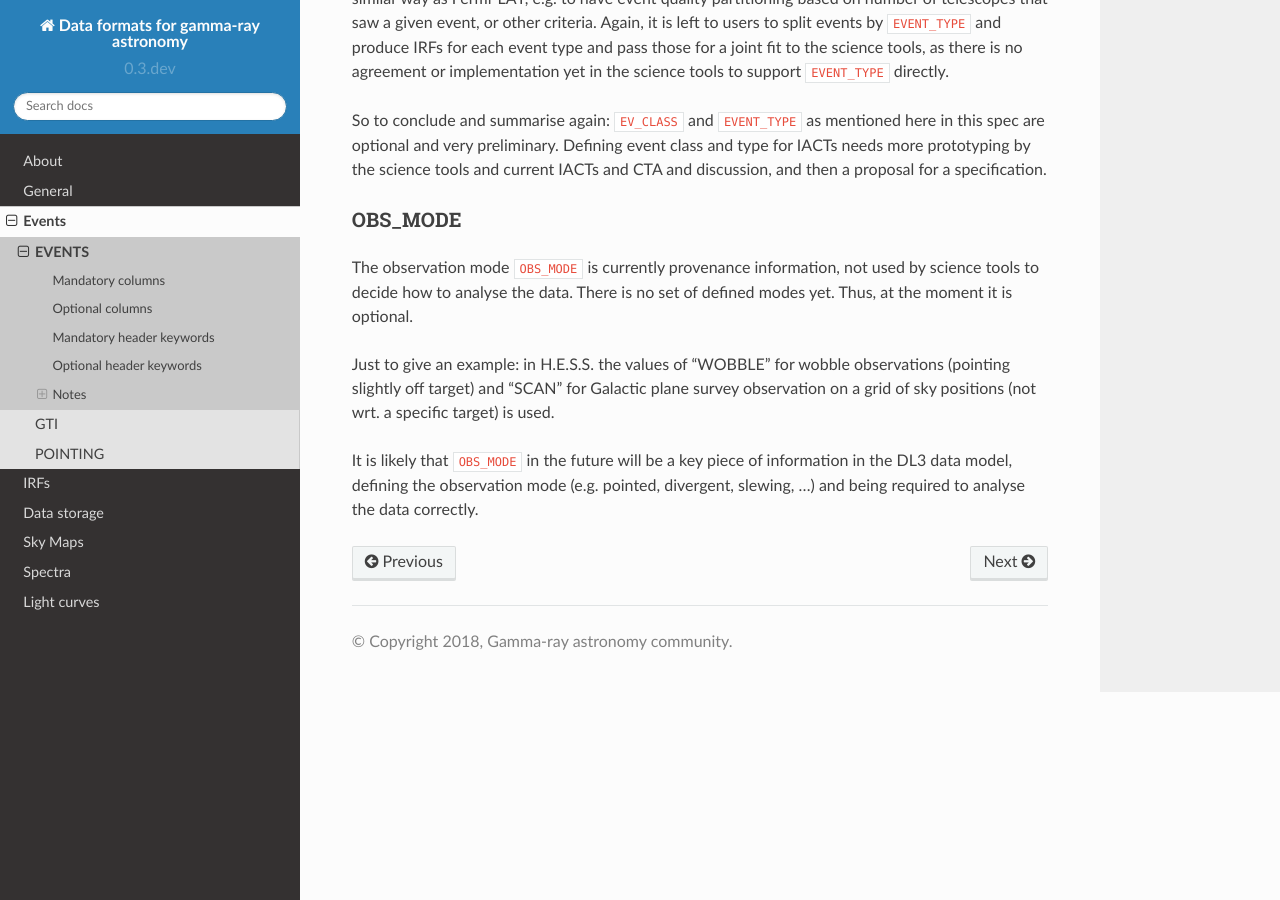
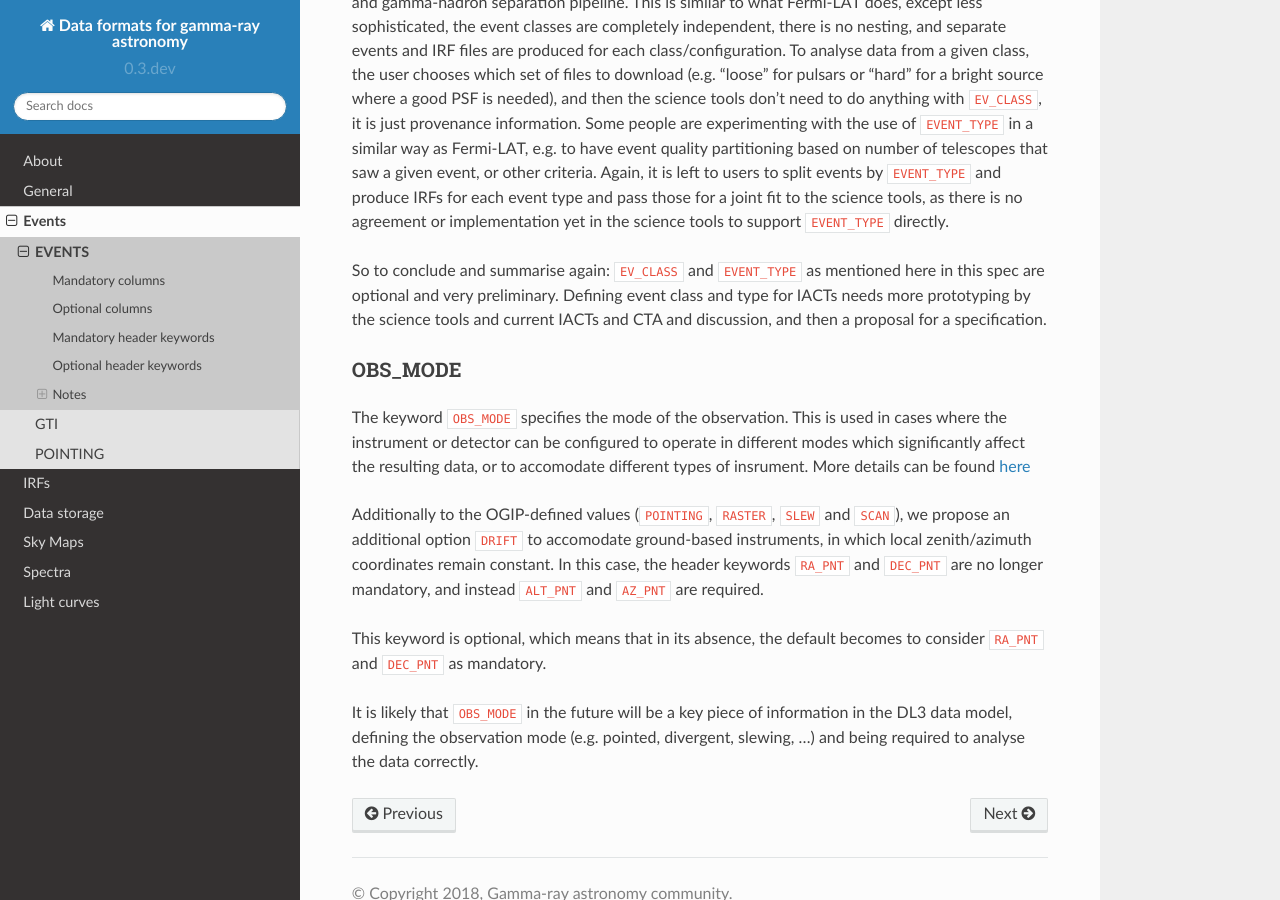
Before and after one commit to open-gamma-ray-astro/gamma-astro-data-formats, a Sphinx documentation site: the page built from source/events/events.rst, in a window 1280 px wide and 900 px high, scrolled down 8282 px. Built offline with Sphinx 7.4.7 and the Read the Docs theme 2.0.0, drawn with Linux system fonts in a browser that asks for light colours; some of the changed text lies outside the part shown.

Commit message:
improve OBS_MODE

```diff
--- a/source/events/events.rst
+++ b/source/events/events.rst
@@ -116,9 +116,13 @@ An observatory Earth location should be given as well (see :ref:`coords-location
     * Dead time correction, defined by ``LIVETIME/ONTIME``.
       Is comprised in [0,1]. Defined to be 0 if ``ONTIME=0``.
 * ``RA_PNT`` type: float, unit: deg
-    * Pointing Right Ascension (see :ref:`coords-radec`).
+    * Pointing Right Ascension (see :ref:`coords-radec`). Not required if ``OBS_MODE=DRIFT``
 * ``DEC_PNT`` type: float, unit: deg
-    * Pointing declination (see :ref:`coords-radec`).
+    * Pointing declination (see :ref:`coords-radec`). Not required if ``OBS_MODE=DRIFT``
+* ``ALT_PNT`` type: float, unit: deg
+    * Pointing Altitude (see :ref:`coords-altaz`). Only required if ``OBS_MODE=DRIFT``
+* ``AZ_PNT`` type: float, unit: deg
+    * Pointing azimuth (see :ref:`coords-altaz`). Only required if ``OBS_MODE=DRIFT``
 * ``EQUINOX`` type: float
     * Equinox in years for the celestial coordinate system in which positions
       given in either the header or data are expressed (options: 2000.0).
@@ -325,13 +329,20 @@ CTA and discussion, and then a proposal for a specification.
 OBS_MODE
 ~~~~~~~~
 
-The observation mode ``OBS_MODE`` is currently provenance information, not used
-by science tools to decide how to analyse the data. There is no set of defined
-modes yet. Thus, at the moment it is optional.
+The keyword ``OBS_MODE`` specifies the mode of the observation.
+This is used in cases where the instrument or detector can be configured to
+operate in different modes which significantly affect the resulting data, or to accomodate
+different types of insrument. More details can be found
+`here <https://heasarc.gsfc.nasa.gov/docs/heasarc/ofwg/docs/general/ogip_94_001/ogip_94_001.html>`__
 
-Just to give an example: in H.E.S.S. the values of "WOBBLE" for wobble
-observations (pointing slightly off target) and "SCAN" for Galactic plane survey
-observation on a grid of sky positions (not wrt. a specific target) is used.
+Additionally to the OGIP-defined values (``POINTING``, ``RASTER``, ``SLEW`` and ``SCAN``), we
+propose an additional option ``DRIFT`` to accomodate ground-based instruments, in
+which local zenith/azimuth coordinates remain constant. In this case, the header keywords
+``RA_PNT`` and ``DEC_PNT`` are no longer mandatory, and instead ``ALT_PNT`` and ``AZ_PNT``
+are required.
+
+This keyword is optional, which means that in its absence, the default becomes to consider
+``RA_PNT`` and ``DEC_PNT`` as mandatory.
 
 It is likely that ``OBS_MODE`` in the future will be a key piece of information
 in the DL3 data model, defining the observation mode (e.g. pointed, divergent,
```
